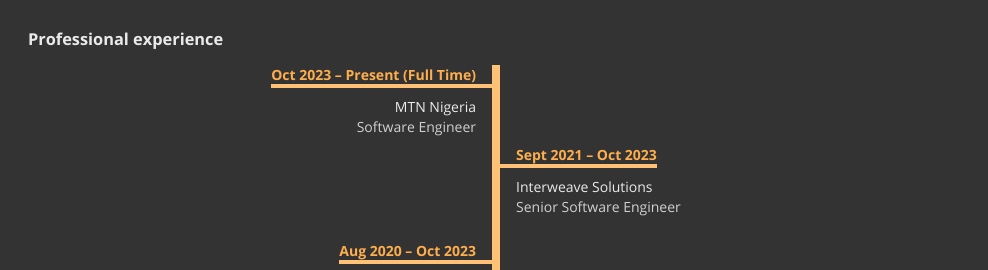
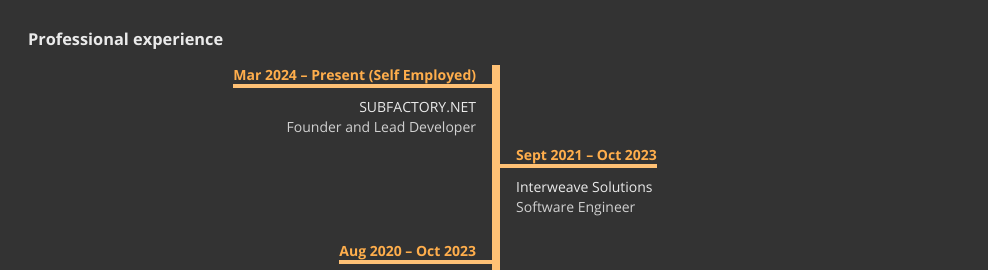
Before and after one commit to akinsiraifedayo/dev.subfactory.net, a plain HTML site: page index.html in a window 1280 px wide. Shown: the part 407-677 px from the top of the page, 292-1280 px from the left. Drawn offline with Linux system fonts and the light colour scheme.

Commit message:
update professional experience details to reflect current role and responsibilities

```diff
--- a/index.html
+++ b/index.html
@@ -790,11 +790,11 @@
               <div class="professional-experience__branches">
 
                 <div class="professional-experience__block professional-experience__block--left">
-                  <span class="professional-experience__period professional-experience__period--left">Oct 2023 –
-                    Present (Full Time)</span>
+                  <span class="professional-experience__period professional-experience__period--left">Mar 2024 –
+                    Present (Self Employed)</span>
                   <div class="professional-experience__info professional-experience__info--left">
-                    <span class="fw-500">MTN Nigeria</span><span
-                      class="professional-experience__position">Software Engineer</span>
+                    <span class="fw-500">SUBFACTORY.NET</span><span
+                      class="professional-experience__position">Founder and Lead Developer</span>
                   </div>
                 </div>
                 <div class="professional-experience__block professional-experience__block--right">
@@ -802,7 +802,7 @@
                     Oct 2023</span>
                   <div class="professional-experience__info professional-experience__info--right">
                     <span class="fw-500">Interweave Solutions</span><span class="professional-experience__position">
-                      Senior Software Engineer</span>
+                      Software Engineer</span>
                   </div>
                 </div>
 
```
